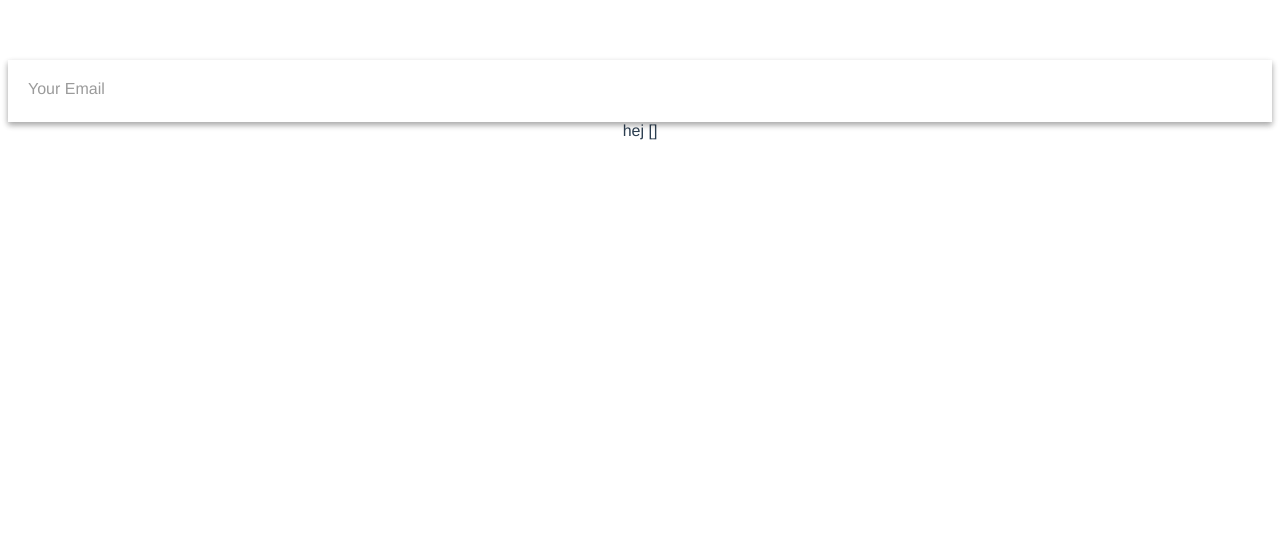
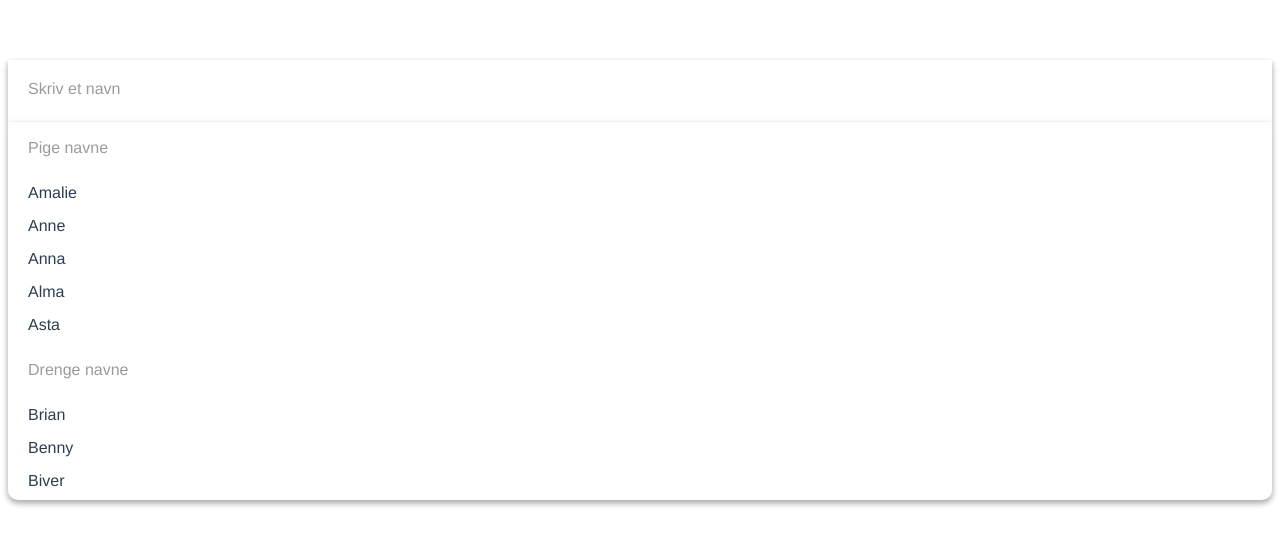
Before and after one commit to maikenmadsen92/fio-autocomplete, a Vue app: page / in a window 1280 px wide. Shown: the top 546 px of the page. Built offline with nearby package versions, Linux system fonts and the light colour scheme.

Commit message:
now its possible to click and item and pass an value to the array

```diff
--- a/src/App.vue
+++ b/src/App.vue
@@ -1,6 +1,6 @@
 <template>
   <div id="app">
-    <autocomplete v-on:sync="valueChanged" :dataitems="itemsData"/>
+    <autocomplete :label="label" v-on:itemClicked="itemIsClicked" v-on:sync="valueChanged" :dataitems="itemsData"/>
   </div>
 </template>
 
@@ -14,17 +14,18 @@ export default {
   },
    data () {
     return {
+      label: 'Skriv et navn',
       itemsData: [
-        // {'header': 'Pige navne'},
-        // {'text': 'Amalie'},
-        // {'text': 'Anne'},
-        // {'text': 'Anna'},
-        // {'text': 'Alma'},
-        // {'text': 'Asta'},
-        // {'header': 'Drenge navne'},
-        // {'text': 'Brian'},
-        // {'text': 'Benny'},
-        // {'text': 'Biver'},
+        {'header': 'Pige navne'},
+        {'text': 'Amalie', 'value': 'here is a value'},
+        {'text': 'Anne', 'value': 'here is a value'},
+        {'text': 'Anna', 'value': 'here is a value'},
+        {'text': 'Alma', 'value': 'here is a value'},
+        {'text': 'Asta', 'value': 'here is a value'},
+        {'header': 'Drenge navne'},
+        {'text': 'Brian', 'value': 'here is a value'},
+        {'text': 'Benny', 'value': 'here is a value'},
+        {'text': 'Biver', 'value': 'here is a value'},
       ]
     }
   },
@@ -35,13 +36,17 @@ export default {
       this.itemsData = [];
 
       this.itemsData = [
-        {'header': 'Pige navne'},
-        {'text': 'Amalie'},
-        {'text': 'Anne'},
-        {'text': 'Anna'},
-        {'text': 'Alma'},
-        {'text': 'Asta'}
+        {'header': 'Pige navne', 'value': 'here is a value'},
+        {'text': 'Amalie', 'value': 'here is a value'},
+        {'text': 'Anne', 'value': 'here is a value'},
+        {'text': 'Anna', 'value': 'here is a value'},
+        {'text': 'Alma', 'value': 'here is a value'},
+        {'text': 'Asta', 'value': 'here is a value'}
       ]
+    },
+
+    itemIsClicked: function (val) {
+      console.log('items is clicked ' + JSON.stringify(val))
     }
 
   }
--- a/src/components/autocomplete.vue
+++ b/src/components/autocomplete.vue
@@ -4,16 +4,15 @@
       <input
         id="autocomplete-input"
         class="input-placer"
-        placeholder="Your name"
+        :placeholder="labelForAutocomplete"
         @input="valueChangedInInput"
       >
-      <label for="email" class="form__label">Your Email</label>
+      <label for="email" class="form__label">{{labelForAutocomplete}}</label>
     </div>
-    <div> hej {{dateItemsList}}</div>
       <div id="suggestion-container">
         <div class="suggestion-item" v-for="(item, i) in dateItemsList" v-bind:key="i">
           <span v-show="item.header" class="suggestion-header"> {{item.header}} </span>
-          <div v-show="item.text" class="suggestion-text-container">
+          <div @click="itemIsClicked(item)" v-show="item.text" class="suggestion-text-container">
             <span class="suggestion-text" v-html="item.text"></span>
           </div>
         </div>
@@ -24,10 +23,11 @@
 <script>
 export default {
   name: 'autocomplete',
-  props: ['dataitems'],
+  props: ['dataitems', 'label'],
   data () {
     return {
-      dateItemsList: []
+      dateItemsList: [],
+      labelForAutocomplete: this.$props.label
     }
   },
   watch: {
@@ -54,6 +54,7 @@ export default {
           var newWords = '<b>' + searchvalSmallCaseFirstUpperCase + '</b>';
           newStringOfWords = elementTestToSmallCase.replace(searchvalSmallCase, newWords)
           autoObj['text'] = newStringOfWords
+          autoObj['value'] = element.value
 
         }
 
@@ -76,7 +77,18 @@ export default {
       var inputval = document.getElementById("autocomplete-input").value;
       this.$emit('sync', inputval)
 
+    },
+
+    itemIsClicked: function (item) {
+
+      var pressedItem = {};
+      var StrippedString = item.text.replace(/(<([^>]+)>)/ig,"");
+      pressedItem['text'] = StrippedString;
+      pressedItem['value'] = item.value
+      this.$emit('itemClicked', pressedItem)
+
     }
+
   }
 }
 </script>
@@ -139,7 +151,6 @@ label {
 
 #suggestion-container {
   overflow-y: auto;
-  margin-top: -43px;
   position: relative;
   background-color: white;
   border-width: 0px 1px 1px 1px;
```
